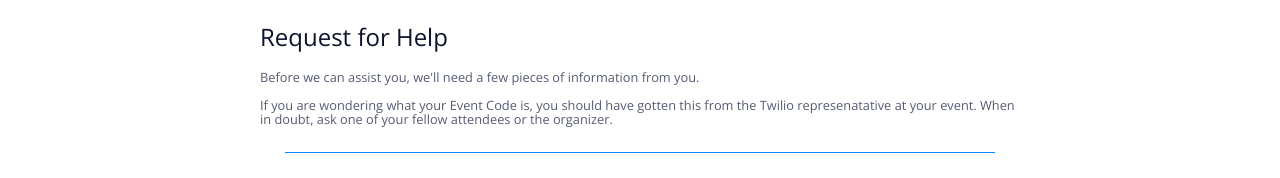
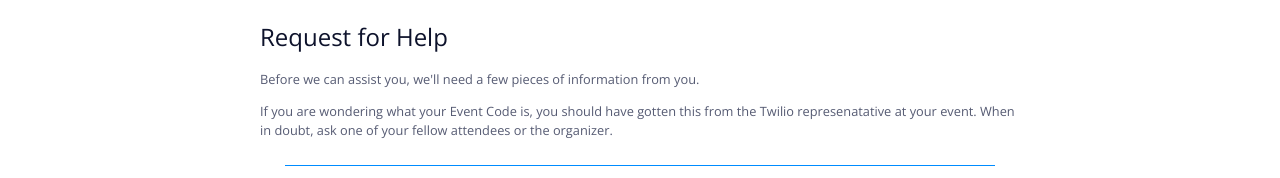
Before and after one commit to dkundel/twilio-devsignal, a React (Create React App) app: page /request in a window 1280 px wide. Shown: the part 421-599 px from the top of the page. Built offline with nearby package versions, Linux system fonts and the light colour scheme.

Commit message:
:lipstick: Change line height in small paragraphs

```diff
--- a/src/components/common.js
+++ b/src/components/common.js
@@ -110,6 +110,7 @@ export const Link = styled.a`
 export const SmallText = styled.p`
   color: ${TwilioDusk};
   font-size: 0.8em;
+  line-height: 1.5em;
 `;
 
 export const Headline = styled.h2`
```
